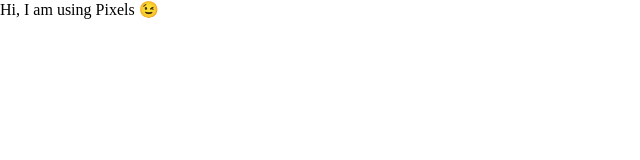
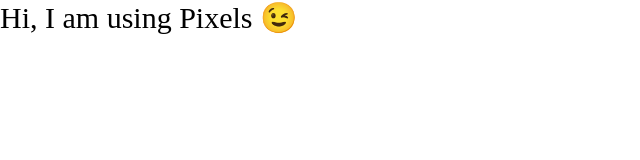
Before and after one commit to dattaaniket7/css-units, a plain HTML site: page index.html in a window 1280 px wide. Shown: the whole page, without its empty margins (0-640 px from the left). Drawn offline with Linux system fonts and the light colour scheme.

Commit message:
62.5%-hack

```diff
--- a/style.css
+++ b/style.css
@@ -4,6 +4,10 @@
     box-sizing: border-box;
 }
 
+:root {
+    font-size: 62.5%;
+}
+
 p {
-    font-size: 1rem;
+    font-size: 3rem;
 }
```
